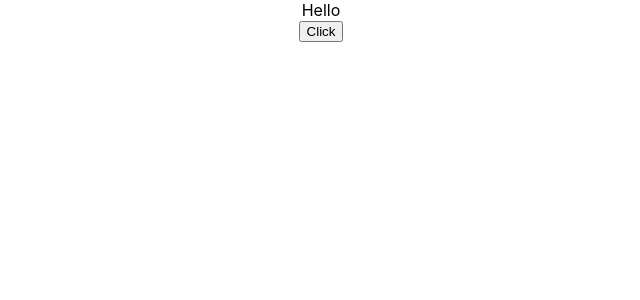
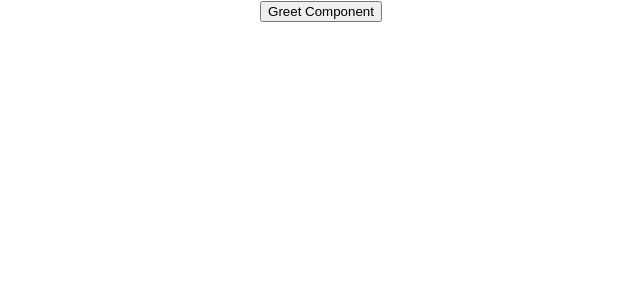
Before and after one commit to grzegorztata/reactProject, a React (Create React App) app in the folder hello-world/: page / in a window 1280 px wide. Shown: the top 300 px of the page, without its empty margins (319-959 px from the left). Built offline with nearby package versions, Linux system fonts and the light colour scheme.

Commit message:
Part_15_Methods_as_Props

```diff
--- a/hello-world/src/App.js
+++ b/hello-world/src/App.js
@@ -1,13 +1,15 @@
 import './App.css';
 import { Component } from 'react';
-import EventBind from './components/EventBind.js';
+// import EventBind from './components/EventBind.js';
+import ParentComponent from './components/ParentComponent';
 // import ClassClick from './components/ClassClick.js';
 
 class App extends Component {
   render() {
     return (
       <div className="App">
-        <EventBind />
+        <ParentComponent />
+        {/* <EventBind />        */}
         {/* <ClassClick /> */}
         {/*<FunctionClick />}
         {/*<Counter />}
--- /dev/null
+++ b/hello-world/src/components/ChildComponent.js
@@ -0,0 +1,11 @@
+import React from 'react'
+
+function ChildComponent(props) {
+    return (
+        <div>
+            <button onClick={() => props.greetHandler('child')}>Greet Component</button>
+        </div>
+    )
+}
+
+export default ChildComponent
--- /dev/null
+++ b/hello-world/src/components/ParentComponent.js
@@ -0,0 +1,30 @@
+import React, { Component } from 'react'
+import ChildComponent from './ChildComponent'
+
+class ParentComponent extends Component {
+
+    constructor(props) {
+        super(props)
+
+        this.state = {
+            parentName: 'Parent'
+        }
+
+        this.greetParent = this.greetParent.bind(this)
+    }
+
+    greetParent(childName) {
+        // alert('Hello' + this.state.parentName)
+        alert(`Hello ${this.state.parentName} from ${childName}`)
+    }
+
+    render() {
+        return (
+            <div>
+                <ChildComponent greetHandler={this.greetParent} />
+            </div>
+        )
+    }
+}
+
+export default ParentComponent
```
Also changed, not shown: 1 other file (tests, documents, lock files or other folders).
